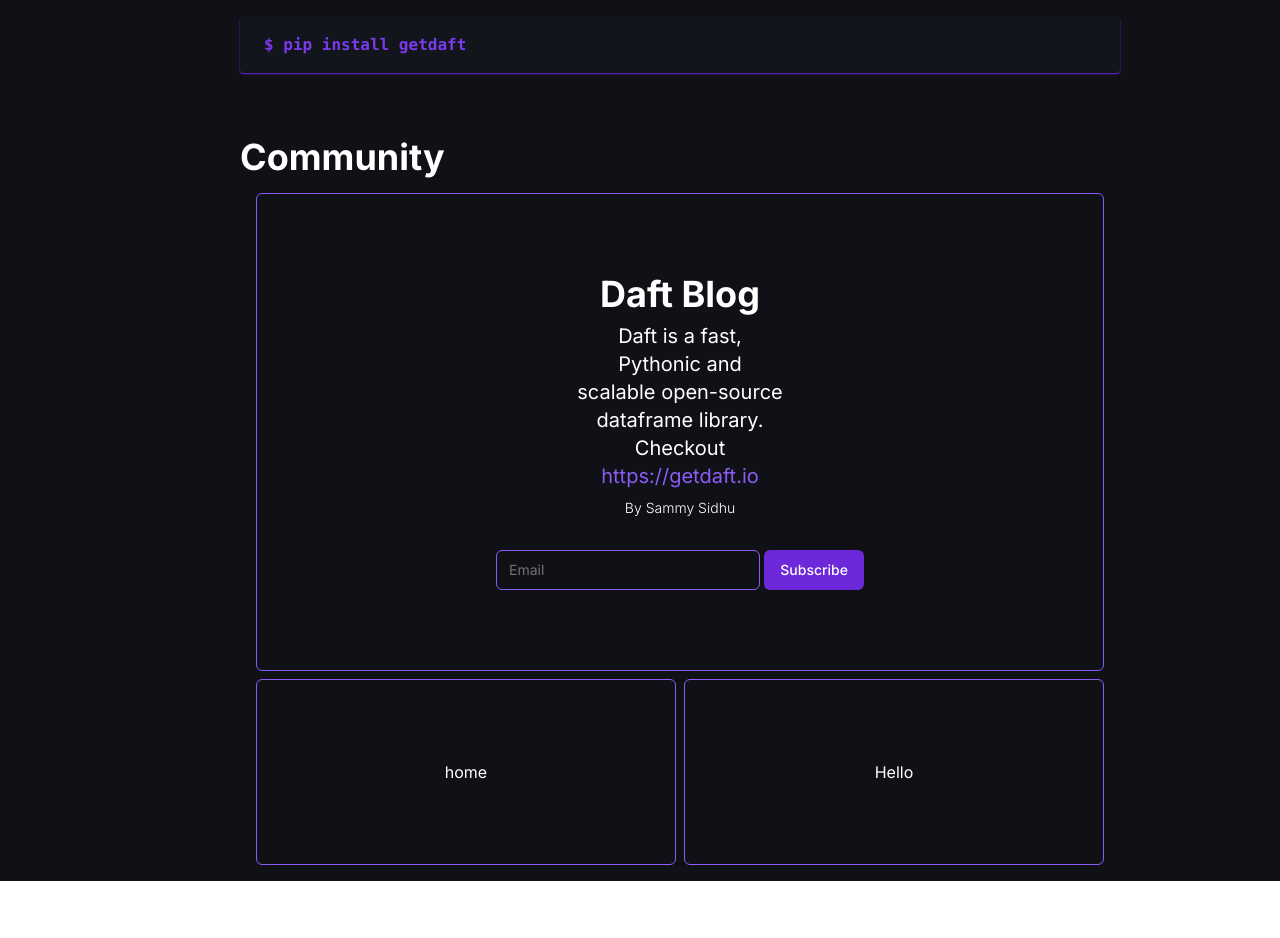
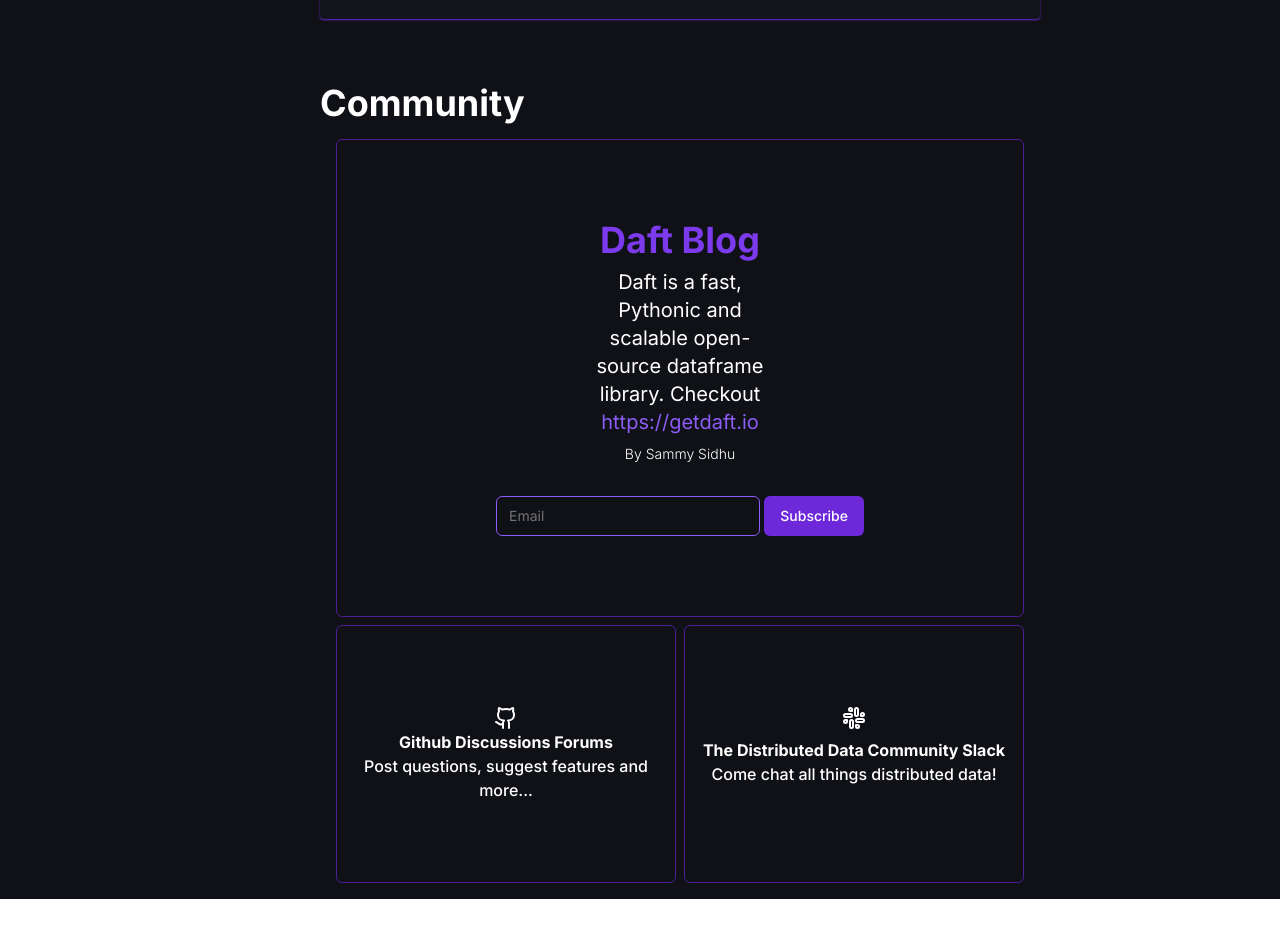
Before and after one commit to tanayvaswani/daft-landing-page, a Next.js app: page / in a window 1280 px wide. Shown: the part 920-1858 px from the top of the page. Built offline with nearby package versions, Linux system fonts and the light colour scheme.

Commit message:
done till community

```diff
--- a/app/(root)/page.tsx
+++ b/app/(root)/page.tsx
@@ -1,14 +1,12 @@
-"use client"
-
+"use client";
 
 import AboutSection from "@/components/about";
 import Community from "@/components/community";
 import GetStarted from "@/components/get-started";
-import Card from "@/components/ui/card";
 
 export default function RootPage() {
   return (
-    <div className="md:px-40 md:pt-10 px-8 pt-2">
+    <div className="md:px-60 md:pt-20 px-8 pt-2">
       <AboutSection />
       <GetStarted />
       <Community />
--- a/components/about.tsx
+++ b/components/about.tsx
@@ -4,11 +4,11 @@
 
 const AboutSection = () => {
   return (
-    <main className="flex flex-col justify-center items-center md:mb-16 mb-10">
+    <main className="flex flex-col justify-center items-center md:mb-16 mb-6">
       <h1 className="font-bold text-4xl pb-2 content-center">
         Daft: The Distributed Python Dataframe
       </h1>
-      <p className="font-medium mb-8">
+      <p className="font-medium mb-4">
         Daft is a fast and scalable Python dataframe for Complex Data and
         Machine Learning workloads.
       </p>
--- a/components/community.tsx
+++ b/components/community.tsx
@@ -4,20 +4,23 @@
 import Card from "./ui/card";
 import BentoCardWrapper from "./ui/card";
 import { EmailInput } from "./ui/email-input";
+import { Github, GithubIcon, Slack } from "lucide-react";
 
 const Community = () => {
   return (
     <div className="flex flex-col justify-center mb-20">
       <h1 className="font-bold text-4xl">Community</h1>
       <div className="flex flex-col py-4 gap-y-2 mx-4">
-        <Card className="flex flex-col items-center justify-center py-10 md:py-20 w-full max-w-full text-white border-violet-500">
-          <h1 className="text-center text-3xl md:text-4xl font-bold mb-2">Daft Blog</h1>
-          <p className="text-center md:px-80 md:text-xl mb-2">
+        <Card className="flex flex-col items-center justify-center px-4 py-10 md:py-20 w-full max-w-full text-white border-violet-900 hover:shadow-inner hover:shadow-violet-900">
+          <h1 className="text-center text-3xl md:text-4xl font-bold mb-2 text-violet-600">
+            Daft Blog
+          </h1>
+          <p className="text-center md:px-60 md:text-xl mb-2">
             Daft is a fast, Pythonic and scalable open-source dataframe library.
             Checkout{" "}
             <Link
               href="https://getdaft.io"
-              className="text-violet-500 hover:font-medium "
+              className="text-violet-500 hover:font-medium"
             >
               https://getdaft.io
             </Link>
@@ -25,12 +28,34 @@
           <p className="text-center text-sm font-light">By Sammy Sidhu</p>
           <EmailInput />
         </Card>
-        <div className="flex gap-x-2">
-          <Card className="flex justify-center py-20 w-full max-w-full border-violet-500">
-            home
+        <div className="flex flex-col gap-y-2 md:flex md:flex-row md:gap-x-2">
+          <Card className="flex justify-center py-20 px-4 w-full max-w-full border-violet-900 hover:shadow-inner hover:shadow-violet-900">
+            <Link
+              href="https://github.com/Eventual-Inc/Daft/discussions"
+              className="flex flex-col items-center"
+            >
+              <Github className="text-6xl"/>
+              <p className="text-center font-bold hover:font-extrabold">
+                Github Discussions Forums
+              </p>
+              <p className="text-center font-medium">
+                Post questions, suggest features and more...
+              </p>
+            </Link>
           </Card>
-          <Card className="flex justify-center py-20 w-full max-w-full border-violet-500">
-            Hello
+          <Card className="flex justify-center py-20 px-4 w-full max-w-full border-violet-900 hover:shadow-inner hover:shadow-violet-900">
+          <Link
+              href="https://github.com/Eventual-Inc/Daft/discussions"
+              className="flex flex-col items-center"
+            >
+              <Slack className="mb-2" />
+              <p className="text-center font-bold hover:font-extrabold">
+              The Distributed Data Community Slack
+              </p>
+              <p className="text-center font-medium">
+              Come chat all things distributed data!
+              </p>
+            </Link>
           </Card>
         </div>
       </div>
--- a/components/ui/email-input.tsx
+++ b/components/ui/email-input.tsx
@@ -7,7 +7,7 @@
   return (
     <div className="flex justify-center md:flex w-full max-w-sm md:items-center space-x-1 mt-8 px-2">
       <Input type="email" placeholder="Email" className="bg-[#0F1116] border-[1px] border-violet-500" />
-      <Button type="submit" className="bg-violet-700 text-white hover:bg-violet-600">Subscribe</Button>
+      <Button type="submit" className="bg-violet-700 text-white hover:bg-violet-600 px-2 md:px-4">Subscribe</Button>
     </div>
   );
 }
```
